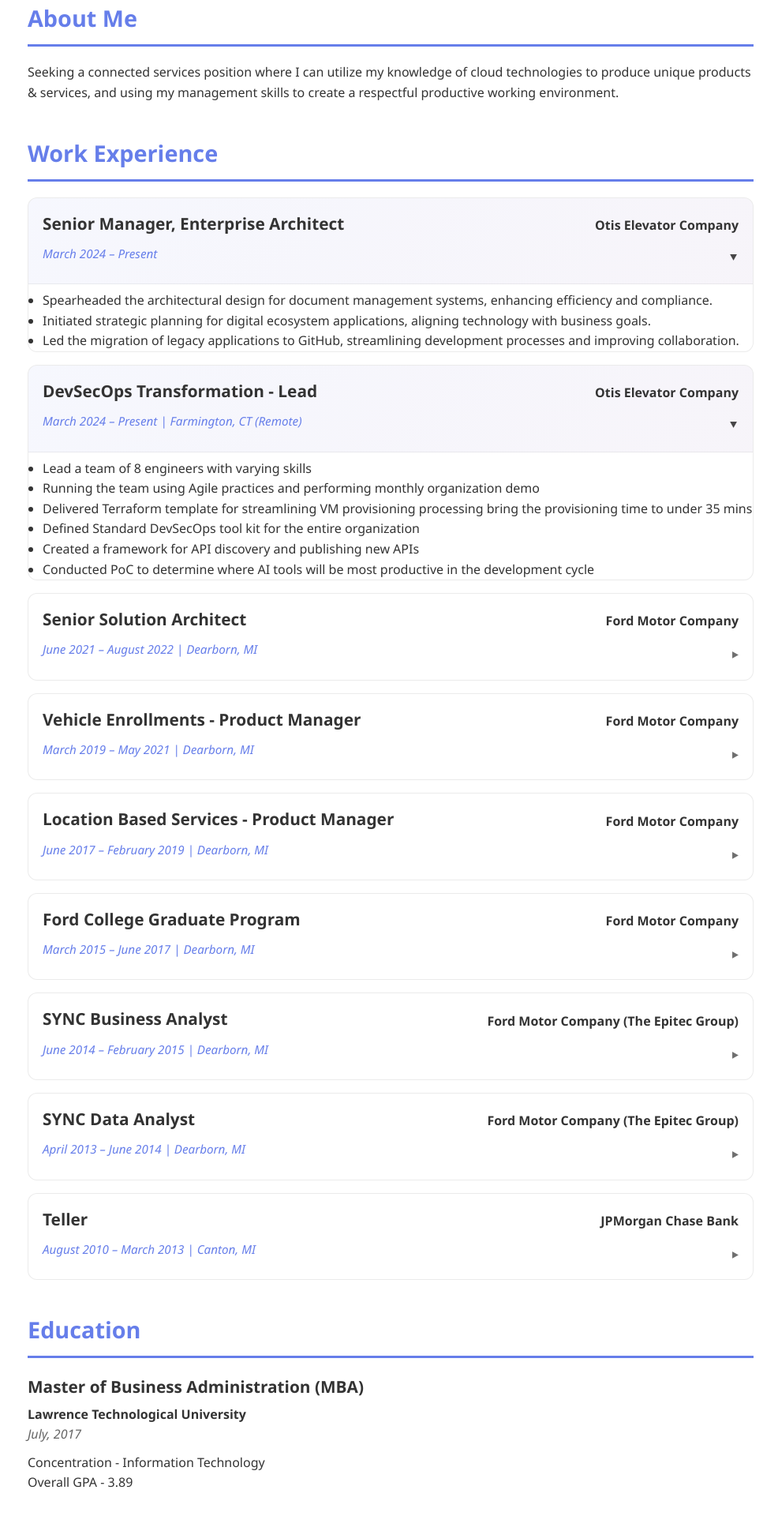
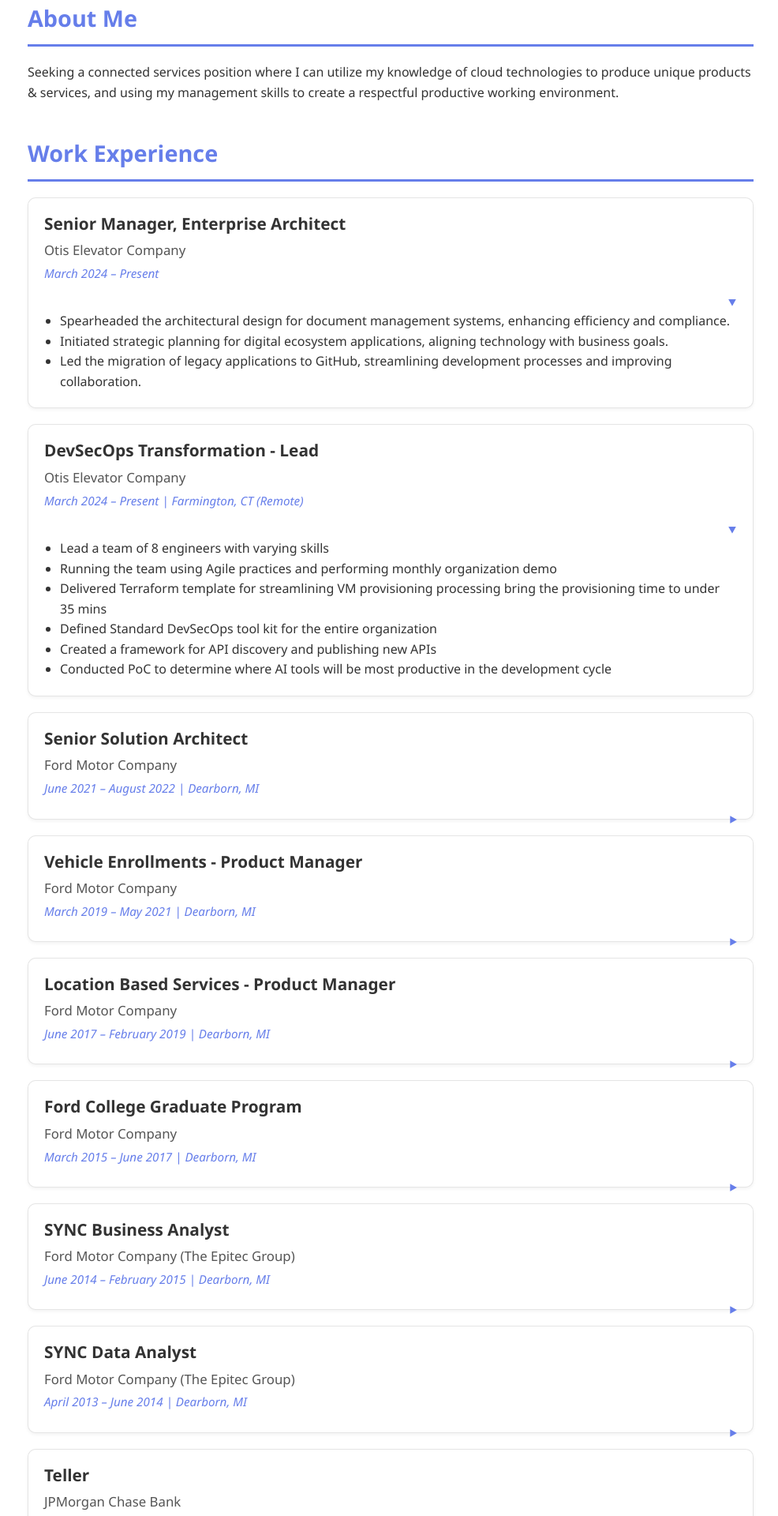
Before and after one commit to r91dua/my-portfolio, a Jekyll site: the page built from index.html, in a window 1280 px wide. Shown: the part 326-2246 px from the top of the page at 79% size, without its empty margins (145-1131 px from the left). Built offline with Jekyll 4.4.1, drawn with Linux system fonts in a browser that asks for light colours.

Commit message:
Update styles.css

```diff
--- a/assets/css/styles.css
+++ b/assets/css/styles.css
@@ -23,64 +23,64 @@ footer{background:#333;color:#fff;text-align:center;padding:20px}
   .contact-info{flex-direction:column;align-items:center}
 }
 /* Collapsible experience styles */
-.experience-item {
-  border: 1px solid rgba(0,0,0,0.08);
-  border-radius: 12px;
-  margin-bottom: 16px;
+details.experience-item {
+  border: 1px solid rgba(0,0,0,0.1);
+  border-radius: 10px;
+  margin-bottom: 20px;
   background: #fff;
-  overflow: hidden;
+  box-shadow: 0 2px 4px rgba(0,0,0,0.05);
 }
 
-.experience-item summary {
-  list-style: none; /* hide default marker in some browsers */
+details.experience-item summary {
   cursor: pointer;
-  padding: 16px 18px;
-  display: grid;
-  grid-template-columns: 1fr auto;
-  row-gap: 4px;
-  align-items: center;
+  padding: 16px 20px;
+  list-style: none;
 }
 
-.experience-item summary::-webkit-details-marker { display: none; }
-
-.experience-item summary .role {
-  font-weight: 700;
-  font-size: 1.05rem;
-  color: #333;
-  display: block;
+details.experience-item summary::-webkit-details-marker {
+  display: none;
 }
 
-.experience-item summary .company {
-  color: #555;
-  font-weight: 500;
-  margin-right: 12px;
+details.experience-item summary::after {
+  content: "▸";
+  float: right;
+  font-size: 1.2em;
+  color: #667eea;
+  transition: transform 0.25s ease;
 }
 
-.experience-item summary .date {
-  color: #667eea;
-  font-size: 0.95rem;
+details[open].experience-item summary::after {
+  transform: rotate(90deg);
 }
 
-.experience-item[open] summary {
-  border-bottom: 1px solid rgba(0,0,0,0.06);
-  background: linear-gradient(135deg, rgba(102,126,234,0.06), rgba(118,75,162,0.06));
+details.experience-item h3 {
+  font-size: 1.3em;
+  color: #333;
+  margin-bottom: 4px;
 }
 
-.experience-item .details-body {
-  padding: 14px 20px 18px;
+details.experience-item h4 {
+  font-size: 1.05em;
+  font-weight: 500;
+  color: #555;
+  margin-bottom: 3px;
 }
 
-.experience-item ul { margin: 8px 0 0 18px; }
-
-.experience-item summary:after {
-  content: "▸";
-  justify-self: end;
-  transition: transform 0.2s ease;
-  font-size: 1.1rem;
-  opacity: 0.7;
+details.experience-item .date {
+  color: #667eea;
+  font-style: italic;
+  font-size: 0.95em;
 }
 
-.experience-item[open] summary:after {
-  transform: rotate(90deg);
-  opacity: 0.9;
+details.experience-item ul {
+  margin: 10px 20px 20px 40px;
 }
+
+details.experience-item[open] ul {
+  animation: fadeIn 0.3s ease-in-out;
+}
+
+@keyframes fadeIn {
+  from { opacity: 0; transform: translateY(-4px); }
+  to { opacity: 1; transform: translateY(0); }
+}
```
